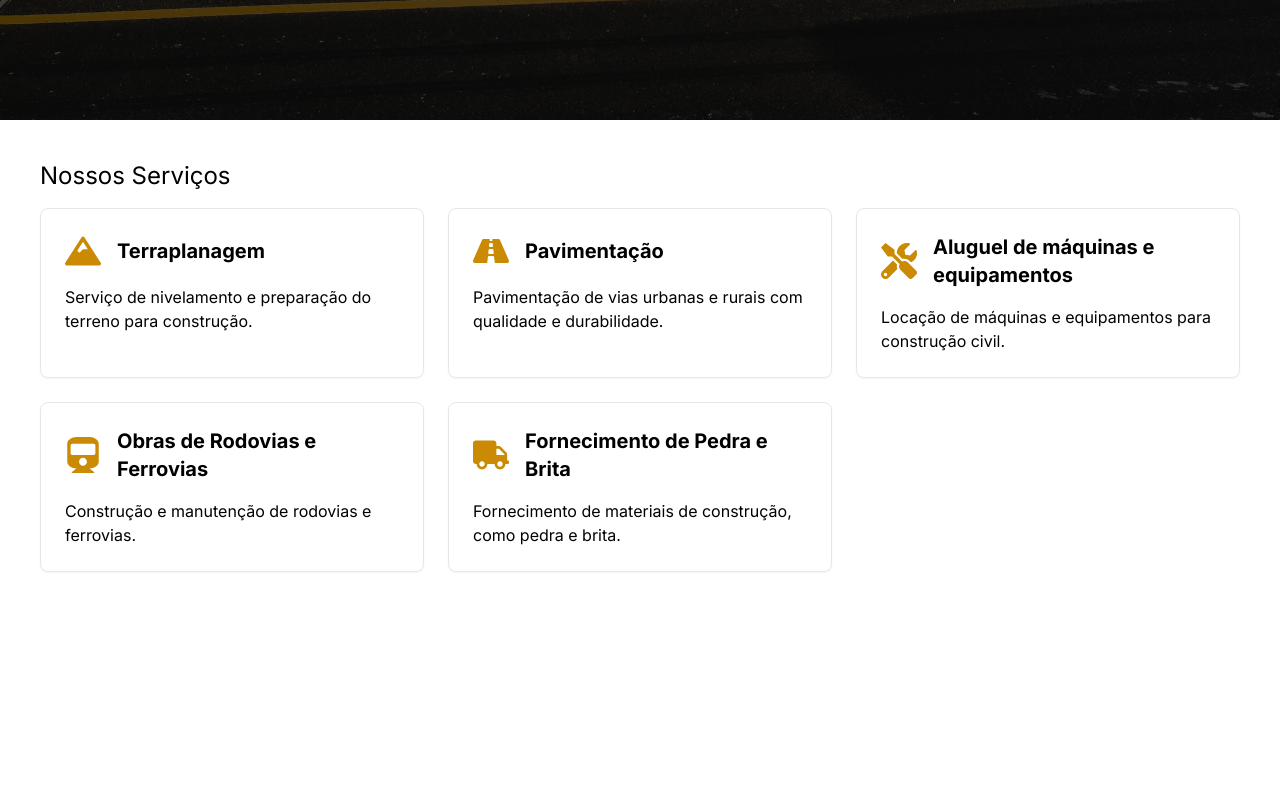
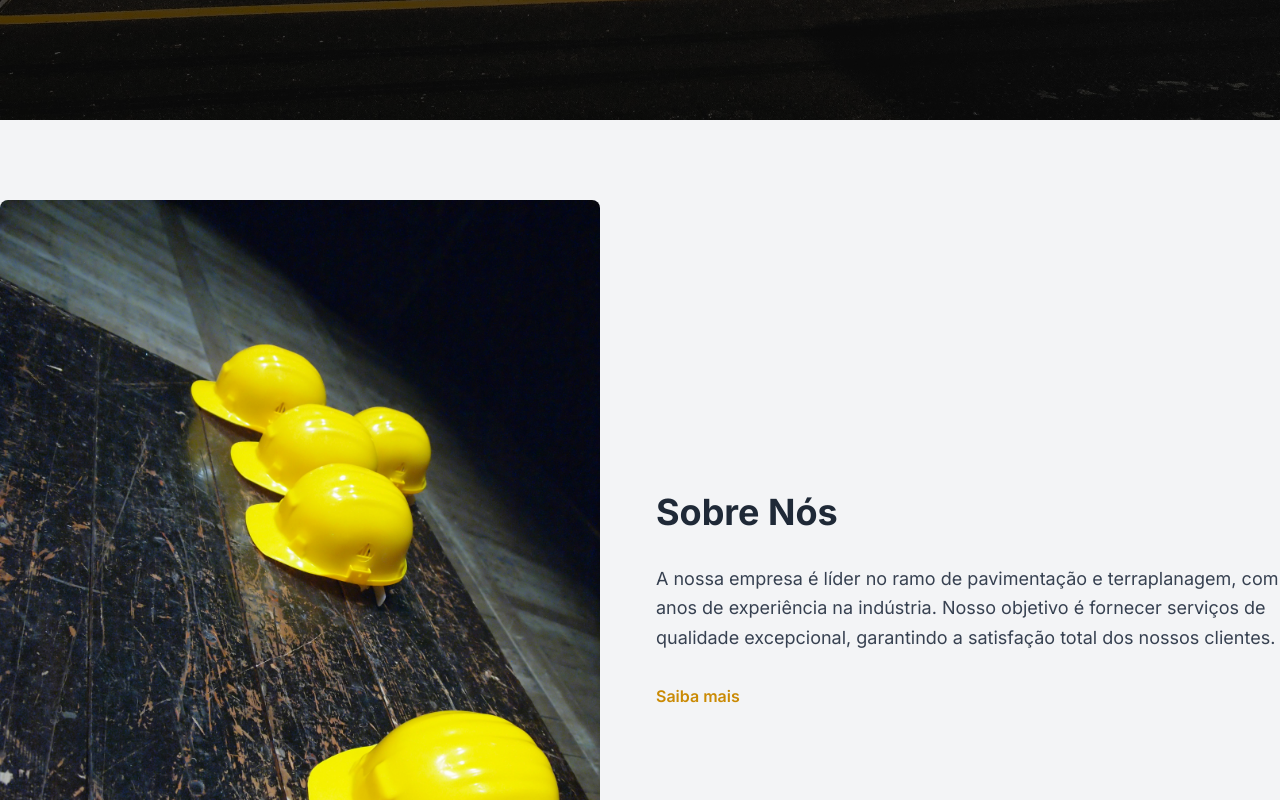
Before and after one commit to eduwr/viapave-construtora, a Next.js app: page / in a window 1280 px wide. Shown: the part 680-1480 px from the top of the page. Before the commit the page ends 1292 px from the top, so only its background shows below. Built offline with nearby package versions, Linux system fonts and the light colour scheme.

Commit message:
about us section

```diff
--- a/src/app/page.tsx
+++ b/src/app/page.tsx
@@ -1,3 +1,4 @@
+import { AboutUs } from "@/lib/AboutUs";
 import { Hero } from "@/lib/Hero";
 import { OurWork } from "@/lib/OurWork";
 
@@ -5,6 +6,7 @@ export default function Home() {
   return (
     <main className="flex flex-col">
       <Hero />
+      <AboutUs />
       <OurWork />
     </main>
   );
--- /dev/null
+++ b/src/lib/AboutUs/index.tsx
@@ -0,0 +1,63 @@
+"use client";
+import { useState } from "react";
+import Image from "next/image";
+
+export const AboutUs = () => {
+  const [readMore, setReadMore] = useState(false);
+
+  const toggleReadMore = () => {
+    setReadMore(!readMore);
+  };
+
+  return (
+    <section id="sobre" className="py-20 bg-gray-100 w-full">
+      <div className="container mx-auto flex flex-col items-center">
+        <h2 className="text-3xl md:text-4xl font-bold text-gray-800 mb-8 md:hidden">
+          Sobre Nós
+        </h2>
+        <div className="md:flex md:items-center md:justify-center">
+          <div className="md:w-1/2 md:mr-8 mb-4 md:mb-0">
+            <Image
+              src="/images/hard-hats.jpg"
+              alt="About Us Image"
+              width={600}
+              height={400}
+              className="rounded-lg"
+            />
+          </div>
+          <div className="md:w-1/2">
+            <h2 className="text-3xl md:text-4xl font-bold text-gray-800 mb-8 hidden md:block">
+              Sobre Nós
+            </h2>
+            <p
+              className={`${
+                readMore ? "block" : "line-clamp-3"
+              } text-gray-700 text-lg leading-relaxed mb-6 md:mb-8`}
+            >
+              A nossa empresa é líder no ramo de pavimentação e terraplanagem,
+              com anos de experiência na indústria. Nosso objetivo é fornecer
+              serviços de qualidade excepcional, garantindo a satisfação total
+              dos nossos clientes.
+            </p>
+            <p
+              className={`${
+                readMore ? "block" : "hidden"
+              } text-gray-700 text-lg leading-relaxed mb-6 md:mb-8`}
+            >
+              Nossos profissionais são altamente qualificados e dedicados a
+              entregar resultados superiores em cada projeto. Estamos
+              comprometidos com a excelência, segurança e sustentabilidade em
+              todas as nossas operações.
+            </p>
+            <button
+              onClick={toggleReadMore}
+              className="text-yellow-600 font-semibold"
+            >
+              {readMore ? "Ver menos" : "Saiba mais"}
+            </button>
+          </div>
+        </div>
+      </div>
+    </section>
+  );
+};
--- a/src/lib/Navbar/index.tsx
+++ b/src/lib/Navbar/index.tsx
@@ -1,6 +1,6 @@
 "use client";
 import { Logo } from "../Logo";
-import { FaHamburger } from "react-icons/fa";
+import { FaBars } from "react-icons/fa";
 
 import { useState } from "react";
 const links = [
@@ -38,7 +38,7 @@ export const Navbar = () => {
     <nav className="flex items-center justify-between px-4">
       <Logo bgDark />
       <button onClick={toggleMenu} type="button" className="md:hidden">
-        <FaHamburger {...iconSize} color="white" />
+        <FaBars {...iconSize} color="white" />
       </button>
       <div className="hidden md:flex justify-end flex-1 items-center">
         {links.map((l) => (
```
Also changed, not shown: public/images/hard-hats.jpg (added), public/images/night-work.jpg (added).
